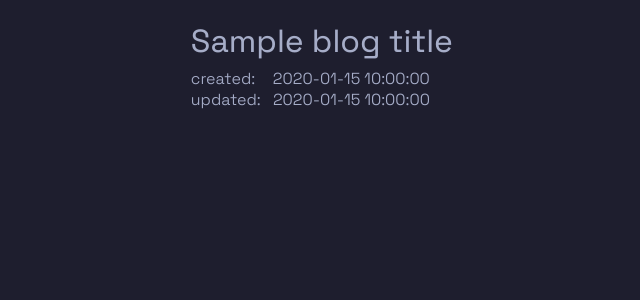
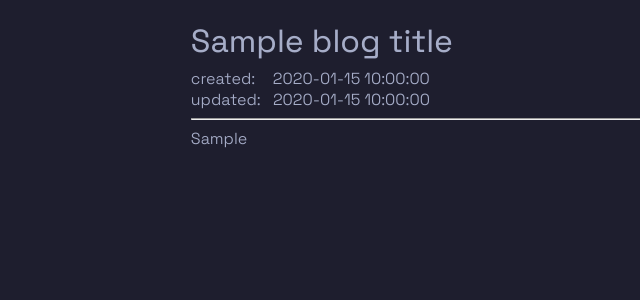
Before and after one commit to MrSeven3/personal-website, a Flask app: template templates/blog/blog_template.html in a window 1280 px wide. Shown: the top 300 px of the page, without its empty margins (22-662 px from the left). Run offline with Flask 3, Linux system fonts and the light colour scheme; the template is opened without the code that fills it: most values are stand-ins (such as "Sample title", 1, 10 or a date in 2020).

Commit message:
formatting is "done" for the template blog page

```diff
--- a/static/blog_styles.css
+++ b/static/blog_styles.css
@@ -18,6 +18,6 @@
     margin-left: 0.5em;
 }
 
-hr {
-    margin: 1vw 16vw;
+.blog-main {
+    margin: auto 16vw;
 }
--- a/templates/blog/blog_template.html
+++ b/templates/blog/blog_template.html
@@ -20,6 +20,11 @@
             <h1 class="space-grotesk-single-header">{{ blog_title }}</h1>
             <p>created: <span id="created-span">{{ created_time }}</span></p>
             <p>updated: <span id="updated-span">{{ updated_time }}</span></p>
+            <hr>
+        </div>
+
+        <div class="blog-main space-grotesk-normal">
+            {{ blog_html }}
         </div>
     </body>
 </html>
```
